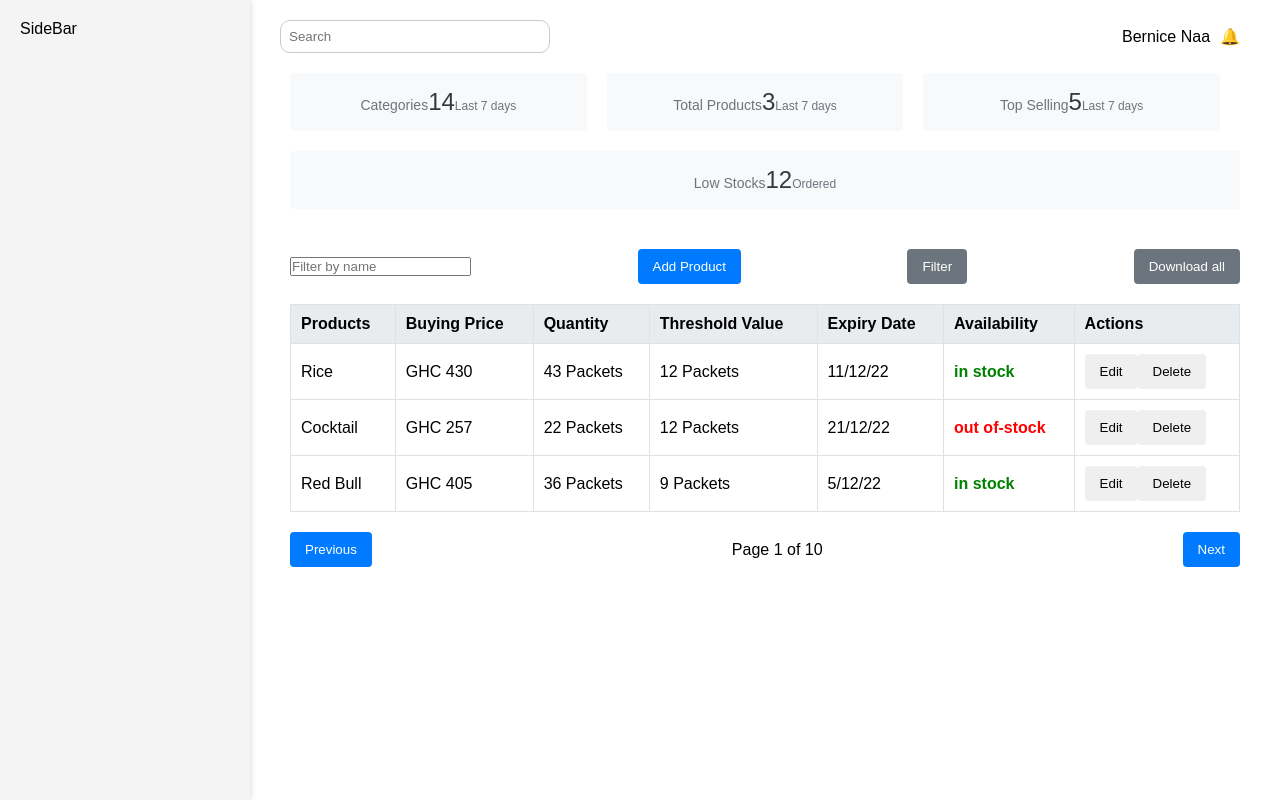
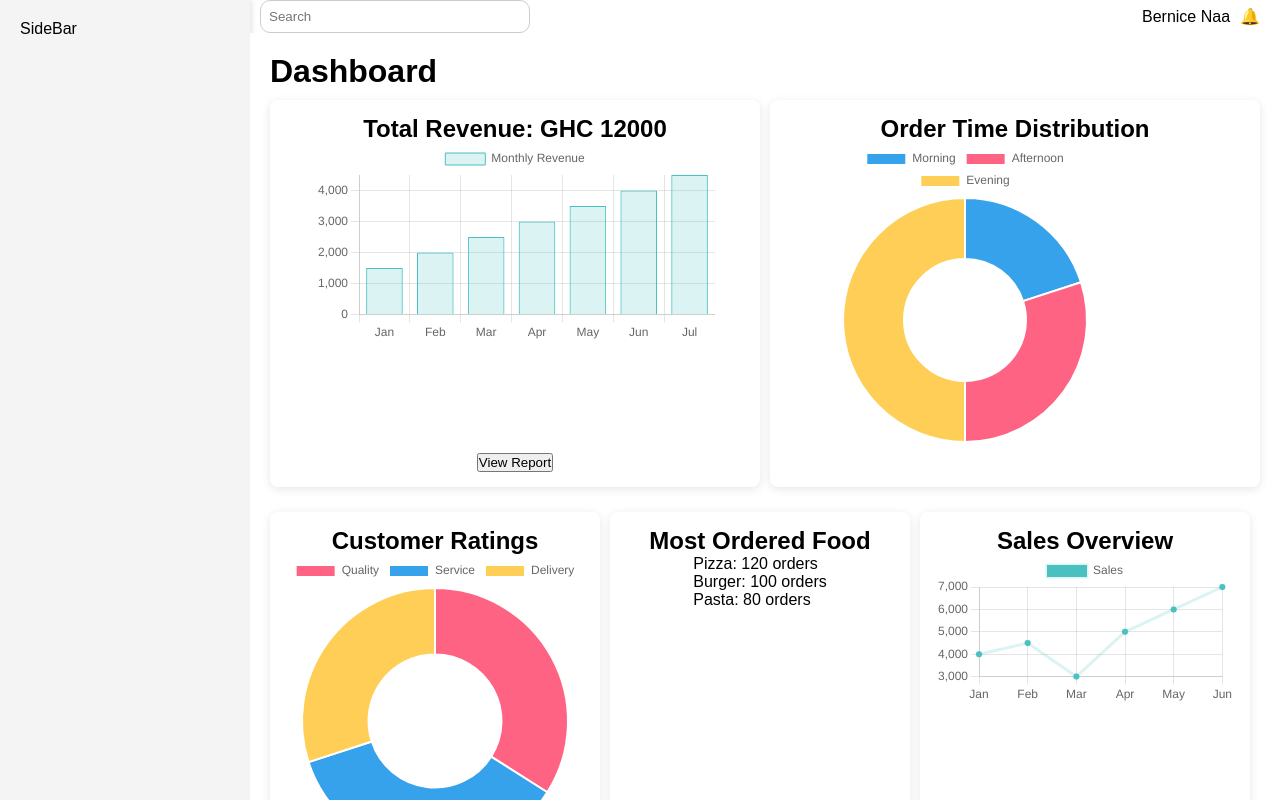
Before and after one commit to Eugenia-Minnah/Pub_Management_System, a React (Create React App) app in the folder frontend/: page / in a window 1280 px wide. Built offline with nearby package versions, Linux system fonts and the light colour scheme; a web font is replaced by a local one.

Commit message:
updated dashboard page

```diff
--- a/frontend/package.json
+++ b/frontend/package.json
@@ -6,7 +6,9 @@
     "@testing-library/jest-dom": "^5.17.0",
     "@testing-library/react": "^13.4.0",
     "@testing-library/user-event": "^13.5.0",
+    "chart.js": "^4.4.3",
     "react": "^18.3.1",
+    "react-chartjs-2": "^5.2.0",
     "react-dom": "^18.3.1",
     "react-icons": "^5.2.1",
     "react-router-dom": "^6.24.1",
--- a/frontend/src/Admin/Admin.js
+++ b/frontend/src/Admin/Admin.js
@@ -3,7 +3,8 @@ import { SideBar } from '../components/SideBar';
 import { Header } from '../components/Header';
 //import { Inventory } from '../Pages/Inventory';
 import './Admin.css';
-import { Inventory } from '../Pages/Inventory';
+//import { EmployeeAccounts } from '../Pages/EmployeeAccounts';
+import Dashboard  from '../Pages/Dashboard';
 
 export const Admin = () => {
   return (
@@ -12,7 +13,7 @@ export const Admin = () => {
       <main className="main-content">
         <Header className="header" />
         <div className="content">
-          <Inventory />
+          <Dashboard />
         </div>
       </main>
     </div>
--- a/frontend/src/Pages/Dashboard.jsx
+++ b/frontend/src/Pages/Dashboard.jsx
@@ -1,7 +1,134 @@
-import React from 'react'
+import React from 'react';
+import { Line, Bar, Doughnut } from 'react-chartjs-2';
+import {
+  Chart,
+  CategoryScale,
+  LinearScale,
+  PointElement,
+  LineElement,
+  BarElement,
+  ArcElement,
+  Title,
+  Tooltip,
+  Legend,
+} from 'chart.js';
+import '../Styles/Dashboard.css';
 
-export const Dashboard = () => {
+Chart.register(
+  CategoryScale,
+  LinearScale,
+  PointElement,
+  LineElement,
+  BarElement,
+  ArcElement,
+  Title,
+  Tooltip,
+  Legend
+);
+
+const Dashboard = () => {
+  const revenueData = 12000;
+  const priceData = {
+    labels: ['Jan', 'Feb', 'Mar', 'Apr', 'May', 'Jun', 'Jul'],
+    datasets: [
+      {
+        label: 'Monthly Revenue',
+        data: [1500, 2000, 2500, 3000, 3500, 4000, 4500],
+        backgroundColor: 'rgba(75, 192, 192, 0.2)',
+        borderColor: 'rgba(75, 192, 192, 1)',
+        borderWidth: 1,
+      },
+    ],
+  };
+
+  const donutData = {
+    labels: ['Morning', 'Afternoon', 'Evening'],
+    datasets: [
+      {
+        data: [200, 300, 500],
+        backgroundColor: ['#36A2EB', '#FF6384', '#FFCE56'],
+      },
+    ],
+  };
+
+  const customerRatingsData = {
+    labels: ['Quality', 'Service', 'Delivery'],
+    datasets: [
+      {
+        data: [85, 90, 75],
+        backgroundColor: ['#FF6384', '#36A2EB', '#FFCE56'],
+      },
+    ],
+  };
+
+  const mostOrderedFood = [
+    { name: 'Pizza', orders: 120 },
+    { name: 'Burger', orders: 100 },
+    { name: 'Pasta', orders: 80 },
+  ];
+
+  const salesData = {
+    labels: ['Jan', 'Feb', 'Mar', 'Apr', 'May', 'Jun'],
+    datasets: [
+      {
+        label: 'Sales',
+        data: [4000, 4500, 3000, 5000, 6000, 7000],
+        fill: false,
+        backgroundColor: 'rgba(75, 192, 192, 1)',
+        borderColor: 'rgba(75, 192, 192, 0.2)',
+      },
+    ],
+  };
+
   return (
-    <div>Dashboard</div>
-  )
-}
+    <div className="dashboard-container">
+      <h1>Dashboard</h1>
+
+      <div className="top-section">
+        <div className="revenue-section chart-container">
+          <h2>Total Revenue: GHC {revenueData}</h2>
+          <div className="chart">
+            <Bar data={priceData} />
+          </div>
+          <button className="btn view-report">View Report</button>
+        </div>
+
+        <div className="donut-chart chart-container">
+          <h2>Order Time Distribution</h2>
+          <div className="chart">
+            <Doughnut data={donutData} />
+          </div>
+        </div>
+      </div>
+
+      <div className="analytics-section">
+        <div className="customer-ratings chart-container">
+          <h2>Customer Ratings</h2>
+          <div className="chart">
+            <Doughnut data={customerRatingsData} />
+          </div>
+        </div>
+
+        <div className="most-ordered-food chart-container">
+          <h2>Most Ordered Food</h2>
+          <ul>
+            {mostOrderedFood.map((food) => (
+              <li key={food.name}>
+                {food.name}: {food.orders} orders
+              </li>
+            ))}
+          </ul>
+        </div>
+
+        <div className="sales chart-container">
+          <h2>Sales Overview</h2>
+          <div className="chart">
+            <Line data={salesData} />
+          </div>
+        </div>
+      </div>
+    </div>
+  );
+};
+
+export default Dashboard;
--- /dev/null
+++ b/frontend/src/Styles/Dashboard.css
@@ -0,0 +1,53 @@
+.dashboard-container {
+    padding: 20px;
+    margin: 0 auto;
+}
+
+.top-section {
+    display: flex;
+    justify-content: space-between;
+    margin-top: 10px;
+    margin-bottom: 25px;
+}
+
+.revenue-section, .donut-chart, .customer-ratings, .most-ordered-food, .sales {
+    flex: 1;
+    margin-right: 10px;
+    padding: 15px;
+    border-radius: 8px;
+    box-shadow: 0 2px 10px rgba(0, 0, 0, 0.1);
+}
+
+.revenue-section:last-child, .donut-chart:last-child {
+    margin-right: 0;
+}
+
+.chart-container {
+    display: flex;
+    flex-direction: column;
+    align-items: center;
+    width: 100%;
+}
+
+.chart {
+    width: 100%;
+    height: 300px;
+    max-width: 400px;
+    overflow: hidden;
+}
+
+
+.btn.view-report {
+    margin-top: 10px;
+}
+
+.analytics-section {
+    display: flex;
+    justify-content: space-between;
+    margin-top: 20px;
+}
+
+ul {
+    list-style-type: none;
+    padding: 0;
+}
```
Also changed, not shown: 1 other file (tests, documents, lock files or other folders).
